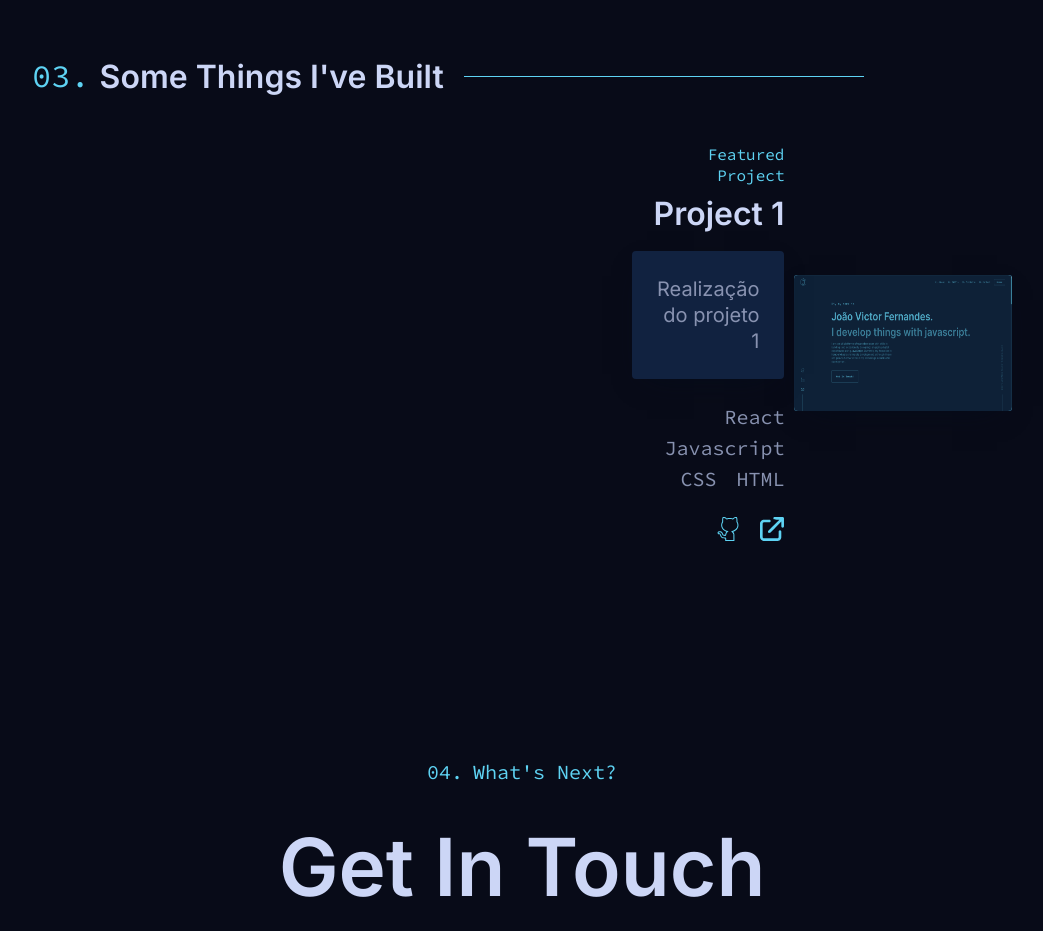
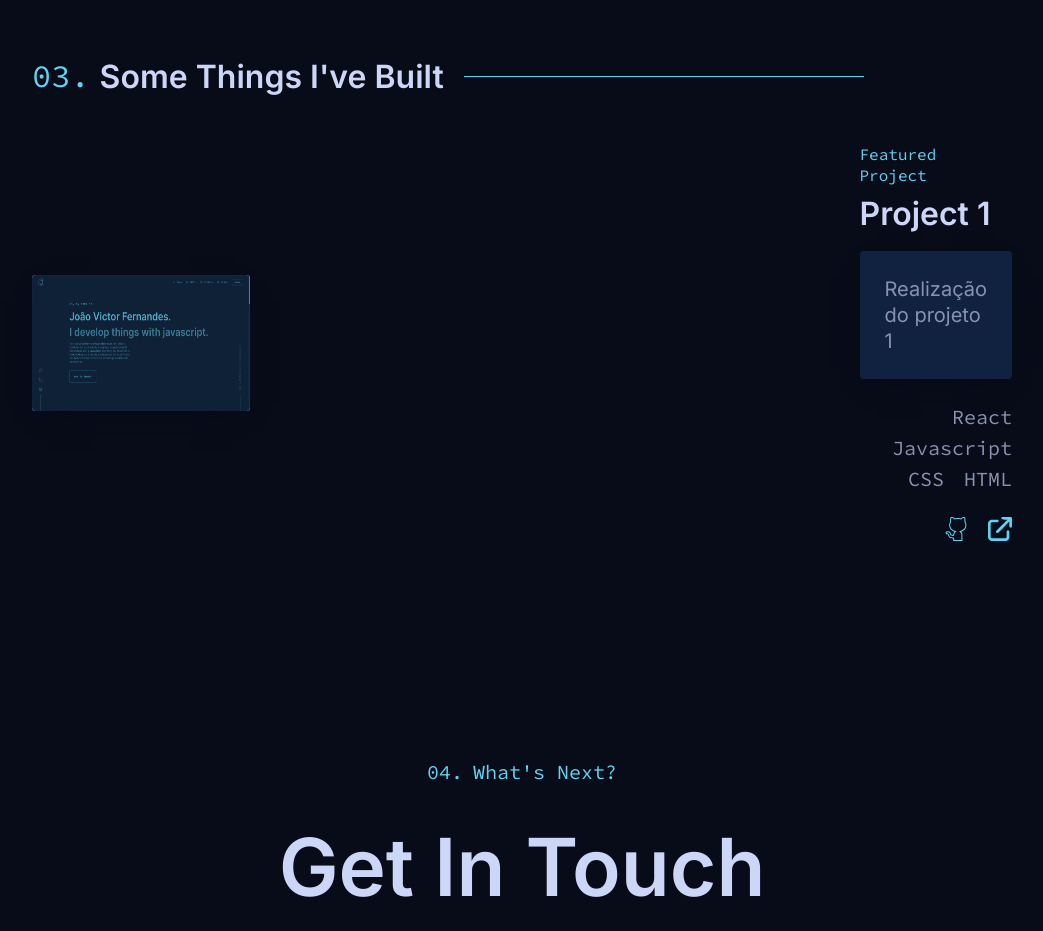
Before and after one commit to JvFern4ndes/MyPersonalWebsite, a React (Vite) app in the folder fe/: page / in a window 1280 px wide. Shown: the part 2920-3851 px from the top of the page, without its empty margins (118-1161 px from the left). Built offline with nearby package versions, Linux system fonts and the light colour scheme.

Commit message:
feat: changes in the portfolio section

```diff
--- a/fe/src/Pages/Portfolio/index.jsx
+++ b/fe/src/Pages/Portfolio/index.jsx
@@ -28,6 +28,16 @@ export default function Portfolio() {
       <Title>Some Things I&apos;ve Built</Title>
       <ProjectsList>
         <ProjectContainer>
+          <ProjectImage>
+            <Link to="/#">
+              <ImageWrapper>
+                <ImageWrapperSon>
+                  <img src={TransparentImage} alt="" />
+                </ImageWrapperSon>
+                <img src={ProjectImage1} alt="Project 1" />
+              </ImageWrapper>
+            </Link>
+          </ProjectImage>
           <ProjectContent>
             <Content>
               <Overline>Featured Project</Overline>
@@ -53,16 +63,6 @@ export default function Portfolio() {
               </ProjectLinks>
             </Content>
           </ProjectContent>
-          <ProjectImage>
-            <Link to="/#">
-              <ImageWrapper>
-                <ImageWrapperSon>
-                  <img src={TransparentImage} alt="" />
-                </ImageWrapperSon>
-                <img src={ProjectImage1} alt="Project 1" />
-              </ImageWrapper>
-            </Link>
-          </ProjectImage>
         </ProjectContainer>
       </ProjectsList>
     </Container>
--- a/fe/src/Pages/Portfolio/styles.jsx
+++ b/fe/src/Pages/Portfolio/styles.jsx
@@ -66,15 +66,9 @@ export const ProjectContainer = styled.li`
 
 export const ProjectContent = styled.div`
   position: relative;
-  grid-area: 1 / 1 / -1 / 7;
   display: block;
   z-index: 10;
   margin-left: 600px;
-
-  :nth-of-type(2n+1) {
-    grid-column: 7 / -1;
-    text-align: right;
-  }
 
   a {
     text-decoration: none;
@@ -187,14 +181,9 @@ export const ProjectLinks = styled.div`
 
 export const ProjectImage = styled.div`
   box-shadow: 0 10px 30px -15px rgba(2, 12, 27, 0.7);
-  grid-area: 1 / 6 / -1 / -1;
   position: relative;
   z-index: 1;
   display: block;
-
-  :nth-of-type(2n+1) {
-    grid-column: 1 / 8;
-  }
 
   a {
     width: 100%;
```
